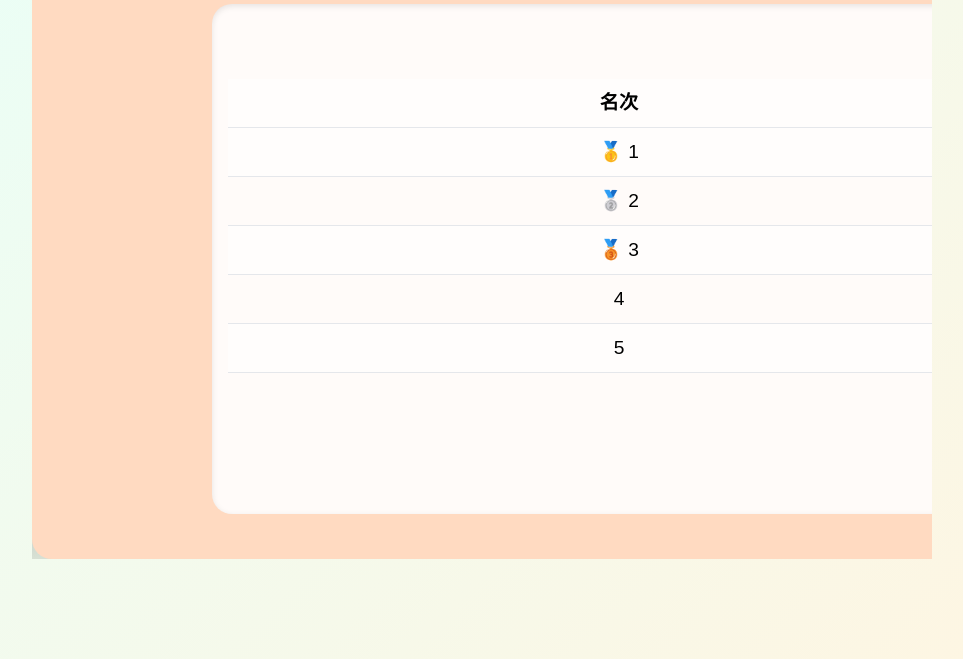
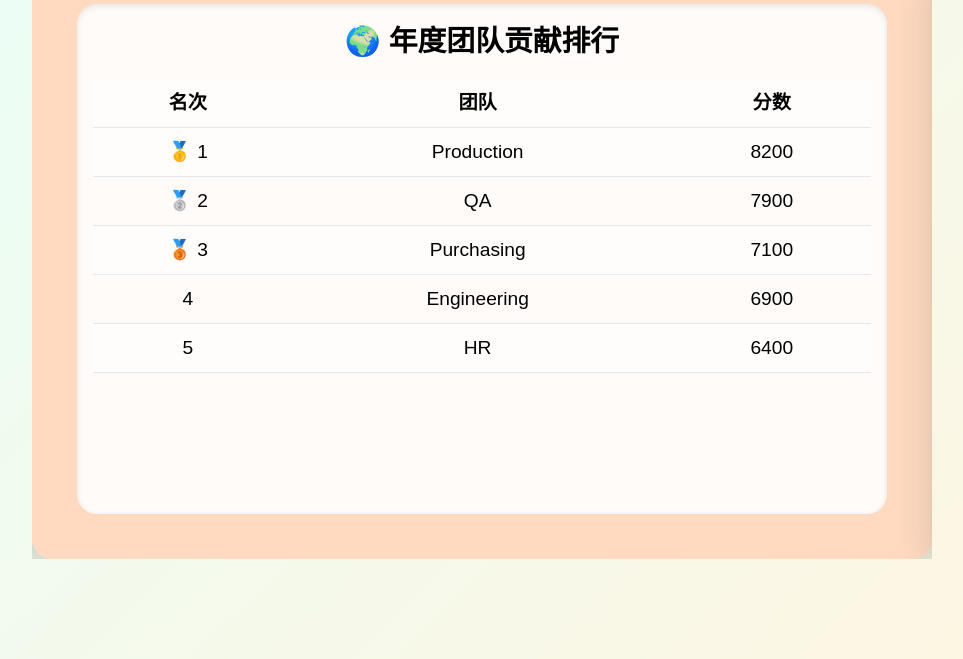
Before and after one commit to HL-Steel-Industries-Sdn-Bhd/Ranking-Sample-3, a plain HTML site: page index.html in a window 1280 px wide. Shown: the part 141-800 px from the top of the page, without its empty margins (158-1121 px from the left). Drawn offline with nearby package versions, Linux system fonts and the light colour scheme.

Commit message:
Update index.html

```diff
--- a/index.html
+++ b/index.html
@@ -3,7 +3,7 @@
 <head>
 <meta charset="UTF-8">
 <meta name="viewport" content="width=device-width, initial-scale=1.0">
-<title>排行榜展示（平移切换）</title>
+<title>排行榜展示（平移切换修正版）</title>
 <link href="https://cdn.jsdelivr.net/npm/tailwindcss@2.2.19/dist/tailwind.min.css" rel="stylesheet">
 <style>
   body {
@@ -25,16 +25,18 @@
     overflow: hidden;
   }
 
+  /* ✅ 改成固定宽度、禁止压缩 */
   .carousel {
     display: flex;
+    flex-wrap: nowrap;
     width: 400%;
     height: 100%;
     transition: transform 1s ease-in-out;
   }
 
   .card {
-    flex: 0 0 100%;
-    width: 100%;
+    flex: 0 0 25%; /* ✅ 每张固定占总宽的1/4 */
+    width: 900px;  /* ✅ 确保内部布局不压缩 */
     height: 100%;
     border-radius: 20px;
     box-shadow: 0 15px 40px rgba(0, 0, 0, 0.15);
@@ -51,6 +53,7 @@
     padding: 1rem;
     text-align: center;
     box-shadow: inset 0 2px 6px rgba(0,0,0,0.1);
+    overflow: auto;
   }
 
   h2 {
@@ -88,6 +91,7 @@
 
   @media(max-width: 800px){
     .scene{ width: 100vw; height: 80vh; }
+    .card{ width: 100vw; }
     h2{ font-size: 1.4rem; }
     table{ font-size: 1rem; }
   }
@@ -167,7 +171,7 @@ const colors = [
 ];
 
 function slideTo(i) {
-  carousel.style.transform = `translateX(-${i * 100}%)`;
+  carousel.style.transform = `translateX(-${i * 25}%)`; // ✅ 因为每张是25%
   document.body.style.background = colors[i % colors.length];
 }
 
```
